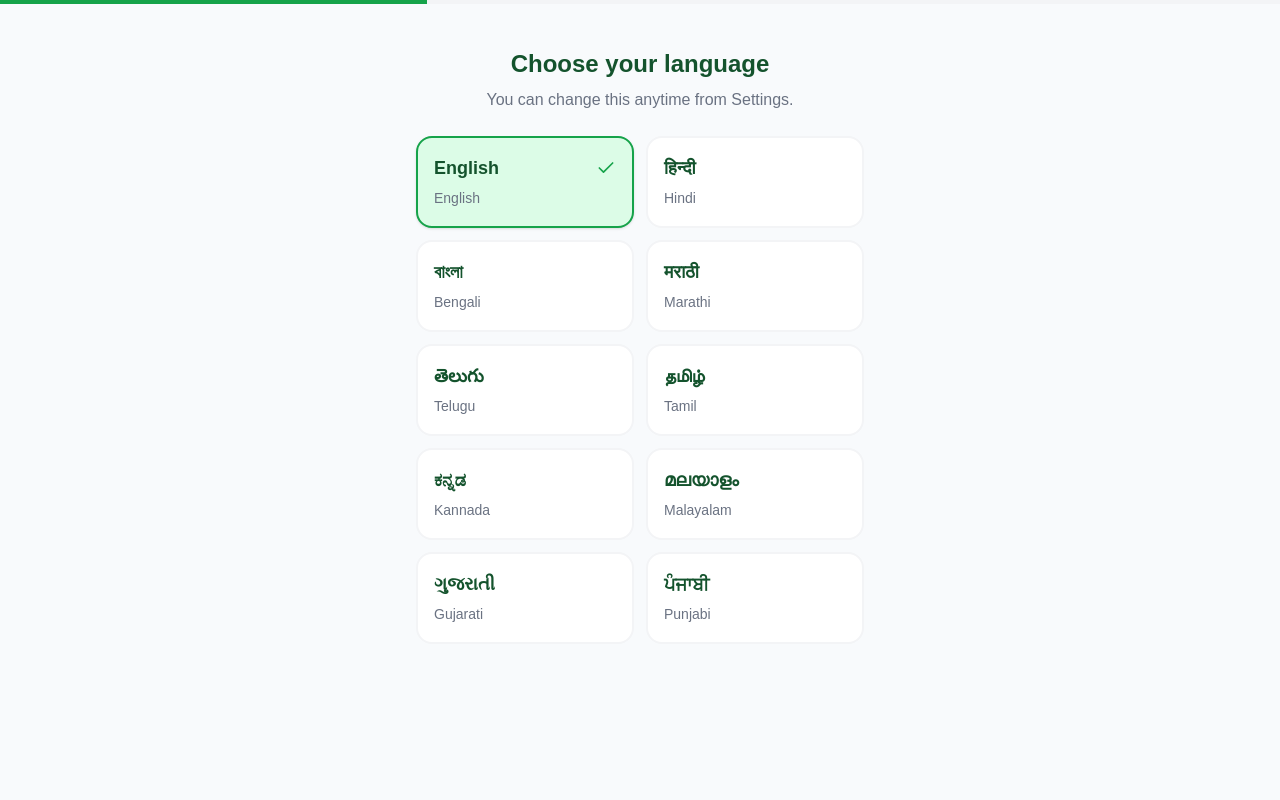
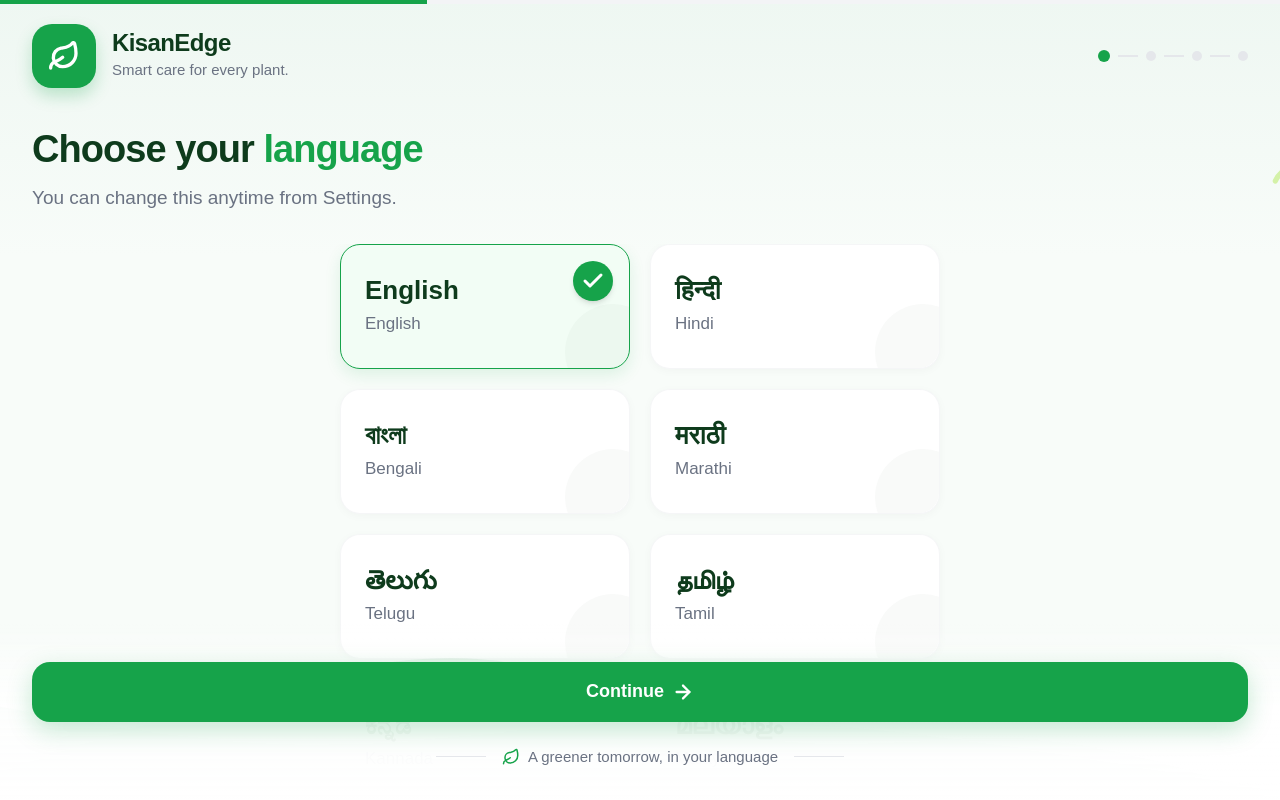
Before and after one commit to MdKasif0/KisanEdge, a Next.js app: page /onboarding in a window 1280 px wide. Both pictures are taken after a click on the button "Get Started". Built offline with nearby package versions, Linux system fonts and the light colour scheme.

Commit message:
feat: redesign language selection onboarding page with enhanced UI and motion animations

```diff
--- a/src/app/onboarding/page.tsx
+++ b/src/app/onboarding/page.tsx
@@ -194,34 +194,156 @@ function StepLanguage({ onNext }: { onNext: () => void }) {
   const { t, language, setLanguage } = useTranslation();
 
   return (
-    <div className="flex flex-col h-full bg-background p-4 pb-safe">
-      <div className="mt-8 mb-6 text-center">
-        <h2 className="text-2xl font-bold text-brand-deep">{t("onboarding.lang.title")}</h2>
-        <p className="text-gray-500 mt-2">{t("onboarding.lang.subtitle")}</p>
+    <div className="relative flex flex-col h-full bg-[#f8fcf9] pb-safe overflow-hidden">
+      {/* Top Background Atmospheric Gradient */}
+      <div className="absolute top-0 left-0 right-0 h-64 bg-gradient-to-b from-[#eaf5ef] to-transparent opacity-70 pointer-events-none" />
+
+      {/* Subtle Botanical Decoration (Top Right) */}
+      <div className="absolute top-[12%] right-[-10%] opacity-40 pointer-events-none select-none">
+        <Leaf className="w-32 h-32 text-[#a3e635] rotate-[25deg]" strokeWidth={1} />
+        <p className="absolute top-[40%] right-[35%] text-[11px] font-medium text-[#16a34a] -rotate-[15deg] whitespace-nowrap opacity-60">
+          Farming<br/>Grows<br/>Together
+        </p>
       </div>
-      <div className="flex-1 overflow-y-auto">
-        <div className="grid grid-cols-2 gap-3 max-w-md mx-auto">
-          {Object.entries(LANGUAGES).map(([code, lang]) => (
-            <button
-              key={code}
-              onClick={() => {
-                setLanguage(code as LanguageCode);
-                setTimeout(onNext, 300); // Small delay for visual feedback
-              }}
-              className={cn(
-                "p-4 rounded-2xl border-2 text-left transition-all",
-                language === code
-                  ? "border-brand-primary bg-brand-soft shadow-sm"
-                  : "border-gray-100 bg-white hover:border-brand-primary/30"
-              )}
-            >
-              <div className="flex justify-between items-center mb-1">
-                <span className="font-bold text-lg text-brand-deep">{lang.nativeName}</span>
-                {language === code && <Check className="w-5 h-5 text-brand-primary" />}
-              </div>
-              <span className="text-sm text-gray-500">{lang.name}</span>
-            </button>
-          ))}
+
+      {/* Brand Header & Progress */}
+      <div className="relative z-10 flex items-center justify-between px-6 sm:px-8 pt-safe mt-4 sm:mt-6">
+        {/* Brand Logo & Name */}
+        <div className="flex items-center gap-3 sm:gap-4">
+          <div className="w-[56px] h-[56px] sm:w-[64px] sm:h-[64px] bg-[#16a34a] rounded-[16px] sm:rounded-[20px] flex items-center justify-center shadow-[0_8px_16px_rgba(22,163,74,0.25)]">
+            <Leaf className="w-7 h-7 sm:w-8 sm:h-8 text-white stroke-[2.5]" />
+          </div>
+          <div className="flex flex-col">
+            <span className="font-bold text-[22px] sm:text-[24px] text-[#0e3b1c] tracking-tight leading-none">
+              KisanEdge
+            </span>
+            <span className="text-[14px] sm:text-[15px] text-gray-500 mt-1">
+              Smart care for every plant.
+            </span>
+          </div>
+        </div>
+
+        {/* Progress Indicator */}
+        <div className="flex items-center gap-[6px] sm:gap-[8px]">
+          <div className="w-[10px] h-[10px] sm:w-[12px] sm:h-[12px] rounded-full bg-[#16a34a]" />
+          <div className="w-4 sm:w-5 h-[2px] bg-gray-200" />
+          <div className="w-[8px] h-[8px] sm:w-[10px] sm:h-[10px] rounded-full bg-gray-200" />
+          <div className="w-4 sm:w-5 h-[2px] bg-gray-200" />
+          <div className="w-[8px] h-[8px] sm:w-[10px] sm:h-[10px] rounded-full bg-gray-200" />
+          <div className="w-4 sm:w-5 h-[2px] bg-gray-200" />
+          <div className="w-[8px] h-[8px] sm:w-[10px] sm:h-[10px] rounded-full bg-gray-200" />
+        </div>
+      </div>
+
+      {/* Main Heading & Subtitle */}
+      <div className="relative z-10 px-6 sm:px-8 mt-8 sm:mt-10">
+        <motion.h2
+          initial={{ opacity: 0, y: 15 }}
+          animate={{ opacity: 1, y: 0 }}
+          transition={{ duration: 0.5, ease: [0.16, 1, 0.3, 1] }}
+          className="text-[34px] sm:text-[38px] font-bold text-[#0e3b1c] leading-[1.15] tracking-tight"
+        >
+          Choose your <span className="text-[#16a34a]">language</span>
+        </motion.h2>
+        <motion.p
+          initial={{ opacity: 0, y: 10 }}
+          animate={{ opacity: 1, y: 0 }}
+          transition={{ duration: 0.5, delay: 0.1, ease: [0.16, 1, 0.3, 1] }}
+          className="text-[17px] sm:text-[19px] text-gray-500 font-medium mt-3"
+        >
+          You can change this anytime from Settings.
+        </motion.p>
+      </div>
+
+      {/* Language Grid */}
+      <div className="relative z-20 flex-1 overflow-y-auto px-6 sm:px-8 mt-6 sm:mt-8 pb-[180px] sm:pb-[200px]">
+        <div className="grid grid-cols-2 gap-4 sm:gap-5 w-full max-w-[600px] mx-auto">
+          {Object.entries(LANGUAGES).map(([code, lang], i) => {
+            const isSelected = language === code;
+            return (
+              <motion.button
+                key={code}
+                initial={{ opacity: 0, y: 20 }}
+                animate={{ opacity: 1, y: 0 }}
+                transition={{ duration: 0.4, delay: 0.15 + i * 0.04, ease: [0.16, 1, 0.3, 1] }}
+                onClick={() => setLanguage(code as LanguageCode)}
+                whileTap={{ scale: 0.97 }}
+                className={cn(
+                  "relative flex flex-col justify-center items-start p-5 sm:p-6 h-[110px] sm:h-[125px] rounded-[20px] transition-all overflow-hidden border",
+                  isSelected
+                    ? "bg-[#f2fdf5] border-[#16a34a] shadow-[0_6px_16px_rgba(22,163,74,0.12)]"
+                    : "bg-white border-gray-100/80 shadow-[0_2px_10px_rgba(0,0,0,0.03)] hover:bg-gray-50 hover:border-gray-200"
+                )}
+              >
+                {/* Text Content */}
+                <span className="font-bold text-[24px] sm:text-[26px] text-[#0e3b1c] z-10 leading-none mb-2">
+                  {lang.nativeName}
+                </span>
+                <span className="text-[16px] sm:text-[17px] text-gray-500 font-medium z-10">
+                  {lang.name}
+                </span>
+
+                {/* Selected Indicator */}
+                {isSelected && (
+                  <motion.div
+                    initial={{ scale: 0 }}
+                    animate={{ scale: 1 }}
+                    transition={{ type: "spring", stiffness: 400, damping: 25 }}
+                    className="absolute top-3.5 right-3.5 sm:top-4 sm:right-4 w-[36px] h-[36px] sm:w-[40px] sm:h-[40px] rounded-full bg-[#16a34a] flex items-center justify-center shadow-md"
+                  >
+                    <Check className="w-5 h-5 sm:w-6 sm:h-6 text-white stroke-[3]" />
+                  </motion.div>
+                )}
+
+                {/* Subtle Card Artwork Placeholder */}
+                <div className="absolute bottom-0 right-0 w-24 h-24 opacity-[0.03] pointer-events-none overflow-hidden rounded-br-[20px] mix-blend-multiply">
+                  <div className="w-full h-full bg-[#0e3b1c] rounded-full translate-x-8 translate-y-8" />
+                </div>
+              </motion.button>
+            );
+          })}
+        </div>
+      </div>
+
+      {/* Bottom Floating CTA Area */}
+      <div className="absolute bottom-0 left-0 right-0 z-30 pointer-events-none">
+
+        {/* Rolling Hills Decoration */}
+        <div className="absolute bottom-0 left-0 w-full h-[180px] sm:h-[220px] overflow-hidden opacity-30 z-0 flex items-end">
+          <svg viewBox="0 0 1440 320" className="w-full min-w-[800px] absolute bottom-0 opacity-40">
+            <path fill="#16a34a" fillOpacity="1" d="M0,288L48,272C96,256,192,224,288,197.3C384,171,480,149,576,165.3C672,181,768,235,864,250.7C960,267,1056,245,1152,250.7C1248,256,1344,288,1392,304L1440,320L1440,320L1392,320C1344,320,1248,320,1152,320C1056,320,960,320,864,320C768,320,672,320,576,320C480,320,384,320,288,320C192,320,96,320,48,320L0,320Z"></path>
+          </svg>
+          <svg viewBox="0 0 1440 320" className="w-full min-w-[800px] absolute bottom-[-20px] opacity-60">
+            <path fill="#16a34a" fillOpacity="1" d="M0,192L60,202.7C120,213,240,235,360,234.7C480,235,600,213,720,208C840,203,960,213,1080,229.3C1200,245,1320,267,1380,277.3L1440,288L1440,320L1380,320C1320,320,1200,320,1080,320C960,320,840,320,720,320C600,320,480,320,360,320C240,320,120,320,60,320L0,320Z"></path>
+          </svg>
+        </div>
+
+        {/* Action Button Container */}
+        <div className="relative z-10 px-6 sm:px-8 pb-6 sm:pb-8 pt-10 bg-gradient-to-t from-white via-white/95 to-transparent pointer-events-auto">
+          <motion.button
+            initial={{ opacity: 0, y: 20 }}
+            animate={{ opacity: 1, y: 0 }}
+            transition={{ duration: 0.5, delay: 0.4, ease: [0.16, 1, 0.3, 1] }}
+            whileTap={{ scale: 0.98 }}
+            onClick={onNext}
+            className="w-full h-[56px] sm:h-[60px] bg-[#16a34a] hover:bg-[#15803d] text-white text-[17px] sm:text-[18px] font-semibold rounded-[16px] sm:rounded-[18px] shadow-[0_8px_24px_rgba(22,163,74,0.25)] flex justify-center items-center gap-2 group transition-colors"
+          >
+            Continue
+            <ArrowRight className="w-5 h-5 sm:w-[22px] sm:h-[22px] stroke-[2.5] transition-transform duration-200 group-hover:translate-x-1" />
+          </motion.button>
+
+          <motion.div
+            initial={{ opacity: 0 }}
+            animate={{ opacity: 1 }}
+            transition={{ duration: 0.6, delay: 0.5 }}
+            className="flex items-center justify-center gap-3 sm:gap-4 mt-5 sm:mt-6"
+          >
+            <div className="h-[1px] flex-1 max-w-[40px] sm:max-w-[50px] bg-gray-200" />
+            <div className="flex items-center gap-1.5 sm:gap-2 text-[14px] sm:text-[15px] text-gray-500 font-medium">
+              <Leaf className="w-4 h-4 sm:w-[18px] sm:h-[18px] text-[#16a34a]" /> A greener tomorrow, in your language
+            </div>
+            <div className="h-[1px] flex-1 max-w-[40px] sm:max-w-[50px] bg-gray-200" />
+          </motion.div>
         </div>
       </div>
     </div>
```
